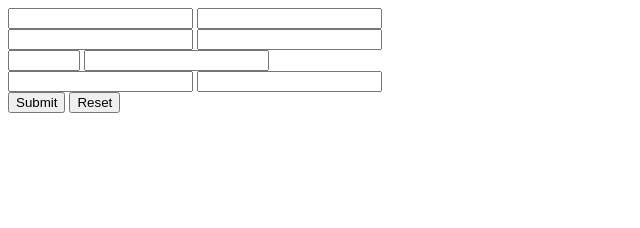
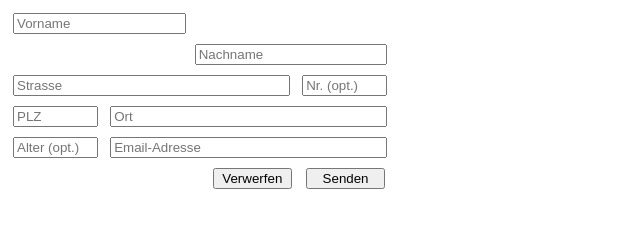
Before and after one commit to xRouvenx/M133_Aufgabe5, a plain HTML site: page Index.html in a window 1280 px wide. Shown: the whole page, without its empty margins (0-640 px from the left). Drawn offline with Linux system fonts and the light colour scheme.

Commit message:
Project Done
DONE

```diff
--- a/Index.html
+++ b/Index.html
@@ -10,14 +10,15 @@
 
 <body>
     <form>
-        <input name="vorname" type="text"></input>
-        <input name="nachname" type="text"></input>
+        <input class="leftbound" name="vorname" type="text" placeholder="Vorname" required></input>
+        <input class="rightbound" name="nachname" type="text" placeholder="Nachname" required></input>
         <br />
-        <input name="strasse" type="text"></input>
-        <input name="adressnummer" type="text" max="4"></input>
+        <input class="leftbound" id="long" name="strasse" type="text" placeholder="Strasse" required></input>
+        <input class="rightbound" id="short" name="adressnummer" type="text" max="4" placeholder="Nr. (opt.)"></input>
         <br />
-        <input name="plz" type="number" min="1000" max="9999"></input>
-        <input name="ort" type="list" list="orte"></input>
+        <input class="leftbound" id="short" name="plz" type="number" min="1000" max="9999" placeholder="PLZ"
+            required></input>
+        <input class="rightbound" id="long" name="ort" type="list" list="orte" placeholder="Ort" required></input>
         <datalist id="orte">
             <option value="Rothenburg">
             <option value="Hochdorf">
@@ -26,11 +27,15 @@
             <option value="Sursee">
         </datalist>
         <br />
-        <input name="alter" type="number" max="150"></input>
-        <input name="emailfield" type="email" multiple></input>
+        <input class="leftbound" id="short" name="alter" type="number" min="0" max="150"
+            placeholder="Alter (opt.)"></input>
+        <input class="rightbound" id="long" name="emailfield" type="email" multiple placeholder="Email-Adresse"
+            required></input>
         <br />
-        <input type="submit"></input>
-        <input type="reset"></input>
+        <div class="rightbound" >
+            <input type="reset" value="Verwerfen"></input>
+            <input type="submit" value="Senden"></input>
+        </div>
     </form>
 </body>
 
--- a/main.css
+++ b/main.css
@@ -0,0 +1,25 @@
+body {
+    width: 30%;
+}
+
+input{
+    margin: 5px;
+    width: 43%;
+}
+
+.leftbound{
+    float: left;
+    width: 43%;
+}
+
+.rightbound{
+    float: right;
+    width: 48%;
+}
+#short{
+    width: 20%;
+}
+
+#long{
+    width: 70%;
+}
```
